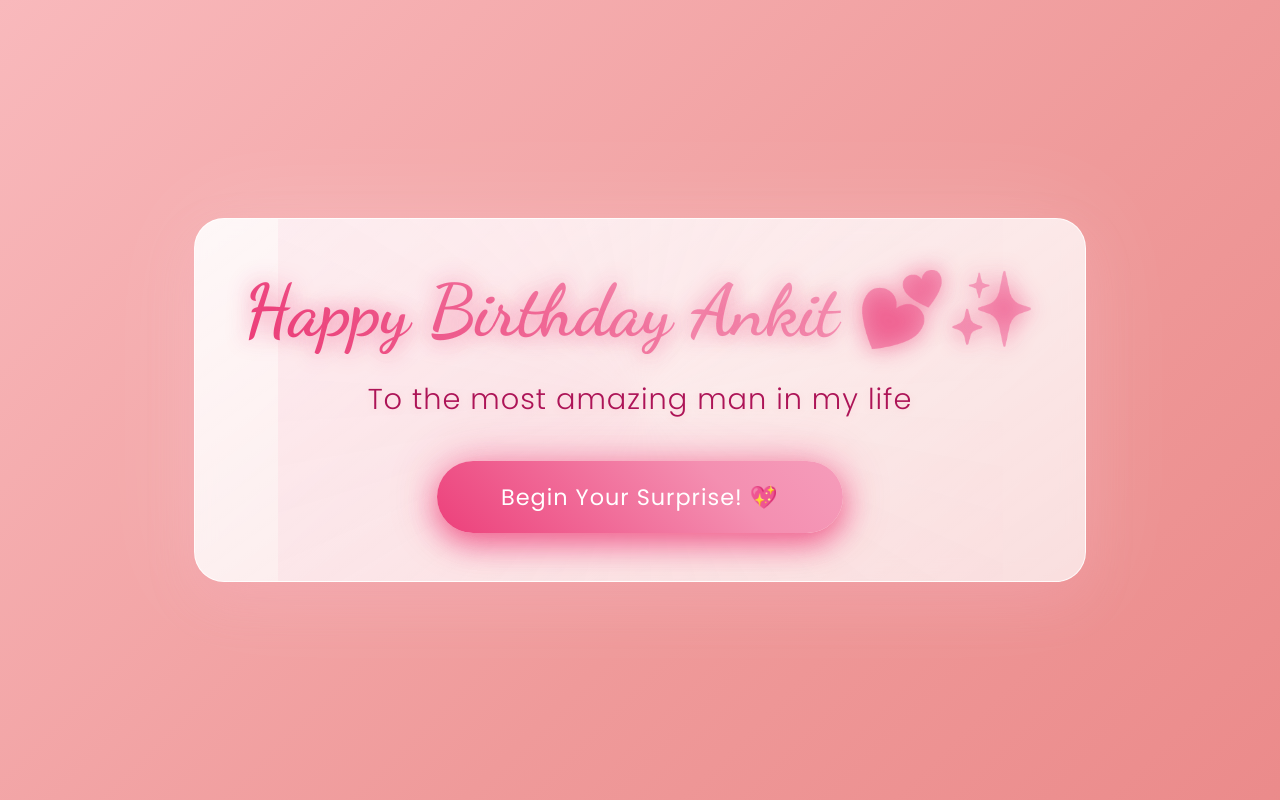
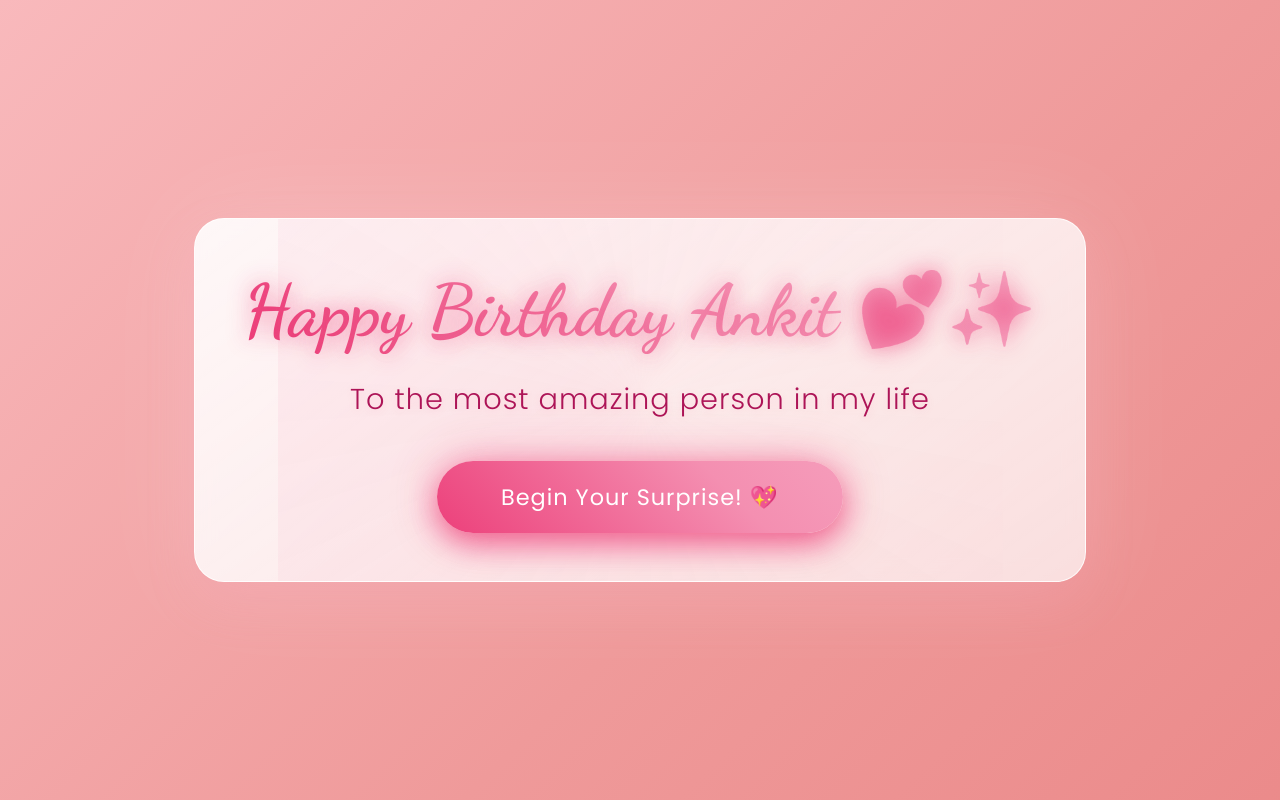
Before and after one commit to practiceop/happy_birthday_ankit, a plain HTML site: page index.html in a window 1280 px wide. Drawn offline with nearby package versions, Linux system fonts and the light colour scheme.

Commit message:
Update index.html

```diff
--- a/index.html
+++ b/index.html
@@ -380,7 +380,7 @@
 <h1 class="glow">Happy Birthday Ankit  💕✨</h1>
         <div class="subtitle">
 
-            To the most amazing man in my life
+            To the most amazing person in my life
         </div>
         <div class="love-message">
 
```
